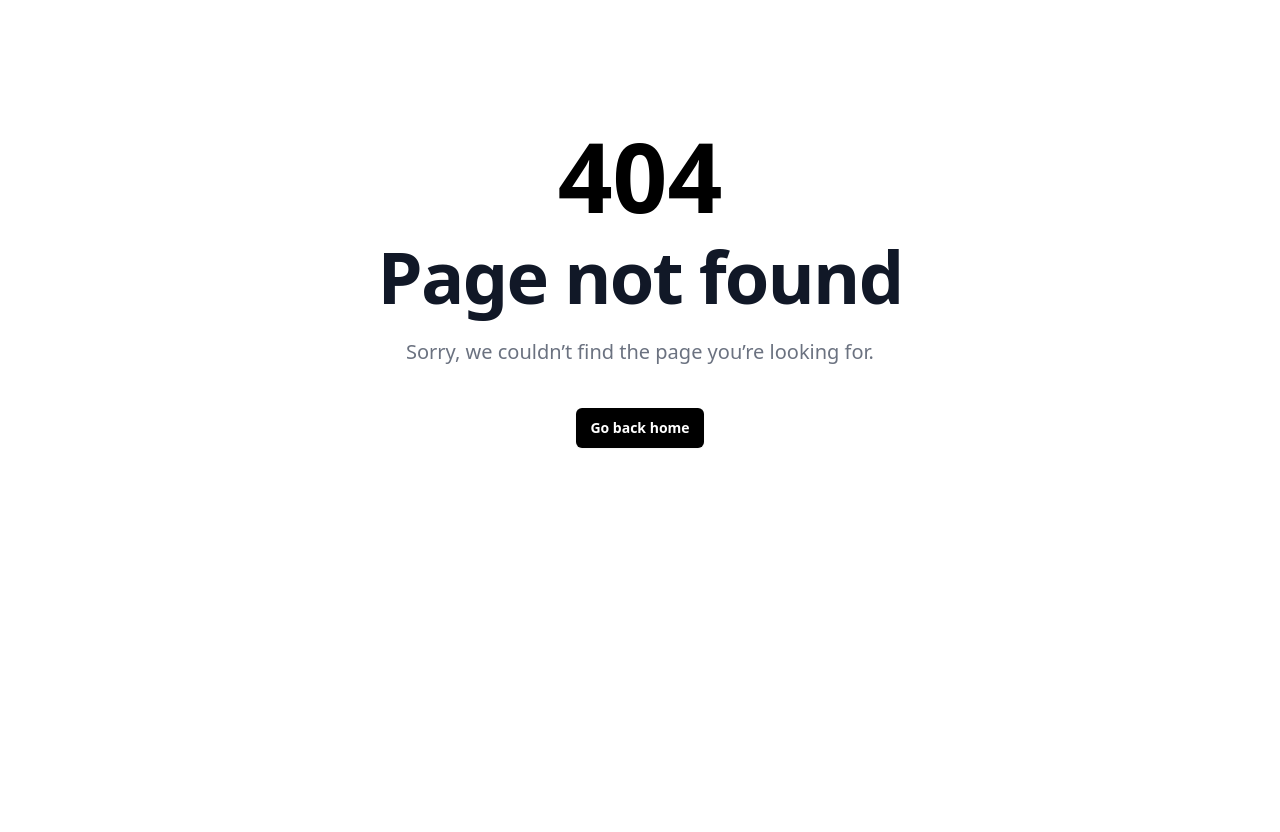
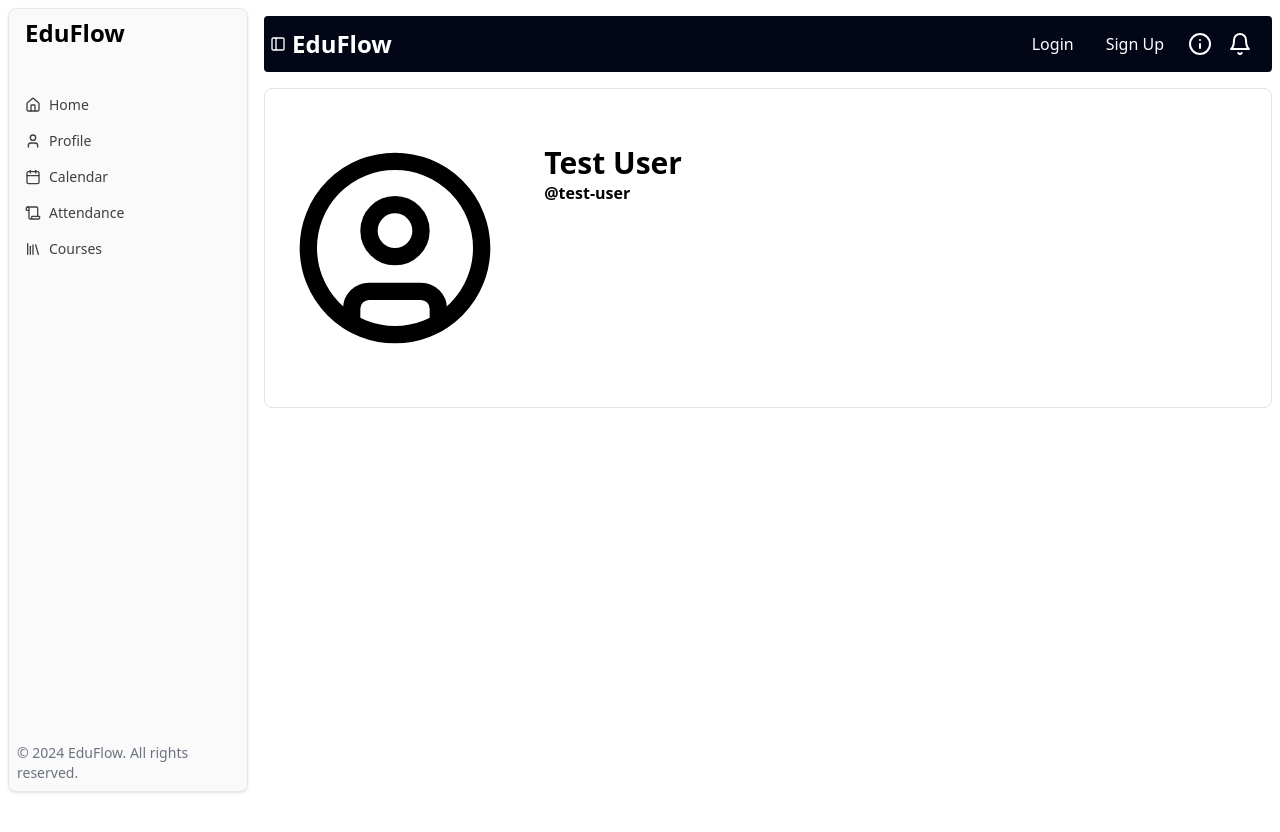
Before and after one commit to Darker98/EduFlow, a React (Vite) app in the folder client/: page /profile in a window 1280 px wide. Before the commit this address had no page. Shown: the top 832 px of the page. Before the commit the page ends 800 px from the top, so only its background shows below. Built offline with nearby package versions, Linux system fonts and the light colour scheme.

Commit message:
create basic user card

```diff
--- a/client/src/App.jsx
+++ b/client/src/App.jsx
@@ -2,6 +2,7 @@ import React from 'react'
 import HomePage from './pages/HomePage'
 import Login from './pages/Login'
 import SignUp from './pages/Signup'
+import ProfilePage from './pages/ProfilePage'
 import NotFound from './pages/NotFound'
 import {Routes, Route} from 'react-router-dom'
 
@@ -11,6 +12,7 @@ const App = () => {
     <>
     <Routes>
       <Route path='/' element={<HomePage />} />
+      <Route path='/profile' element={<ProfilePage />} />
       <Route path='/login' element={<Login />} />
       <Route path='/signup' element={<SignUp />} />
       <Route path='/*' element={<NotFound />} />
--- /dev/null
+++ b/client/src/components/ProfileCard.jsx
@@ -0,0 +1,22 @@
+import React from "react";
+import { CircleUser } from 'lucide-react'
+
+const ProfileCard = ({ fullname, username, phone, email }) => {
+    return (
+        <div className="w-full relative flex flex-col items-center">
+            <div className="w-full relative h-2/5 rounded-lg border border-neutral-200 m-2 flex">
+                <div className="user-div p-5 flex justify-center items-center w-1/3">
+                    <CircleUser height={'13rem'} width={'13rem'} />
+                </div>
+                <div className="detail-div w-full">
+                    <div className="flex flex-col p-5 pt-14 h-full">
+                        <h1 className="text-3xl font-bold">Test User</h1>
+                        <h2 className="text-md font-semibold">@test-user</h2>
+                    </div>
+                </div>
+            </div>
+        </div>
+    );
+}
+
+export default ProfileCard;
--- a/client/src/components/ui/app-sidebar.jsx
+++ b/client/src/components/ui/app-sidebar.jsx
@@ -23,7 +23,7 @@ const items = [
   },
   {
     title: "Profile",
-    url: "/",
+    url: "/profile",
     icon: User,
   },
   {
--- /dev/null
+++ b/client/src/pages/ProfilePage.jsx
@@ -0,0 +1,17 @@
+import Layout from "../components/Layout";
+import ProfileCard from "../components/ProfileCard";
+import React from "react";
+
+const ProfilePage = () => {
+    return (
+        <div>
+            <Layout>
+                <div className="flex h-screen">
+                    <ProfileCard/>
+                </div>
+            </Layout>
+        </div>
+    );
+}
+
+export default ProfilePage;
--- a/client/tailwind.config.js
+++ b/client/tailwind.config.js
@@ -4,6 +4,9 @@ export default {
 	content: ["./index.html", "./src/**/*.{ts,tsx,js,jsx}"],
 	theme: {
 		extend: {
+			translate: {
+				'half': '-50%',
+			},
 			borderRadius: {
 				lg: 'var(--radius)',
 				md: 'calc(var(--radius) - 2px)',
@@ -23,5 +26,5 @@ export default {
 			}
 		}
 	},
-  plugins: [require("tailwindcss-animate")],
+	plugins: [import("tailwindcss-animate")],
 }
```
Also changed, not shown: 1 other file (tests, documents, lock files or other folders). Lines whose indentation alone changed are shown as unchanged.
